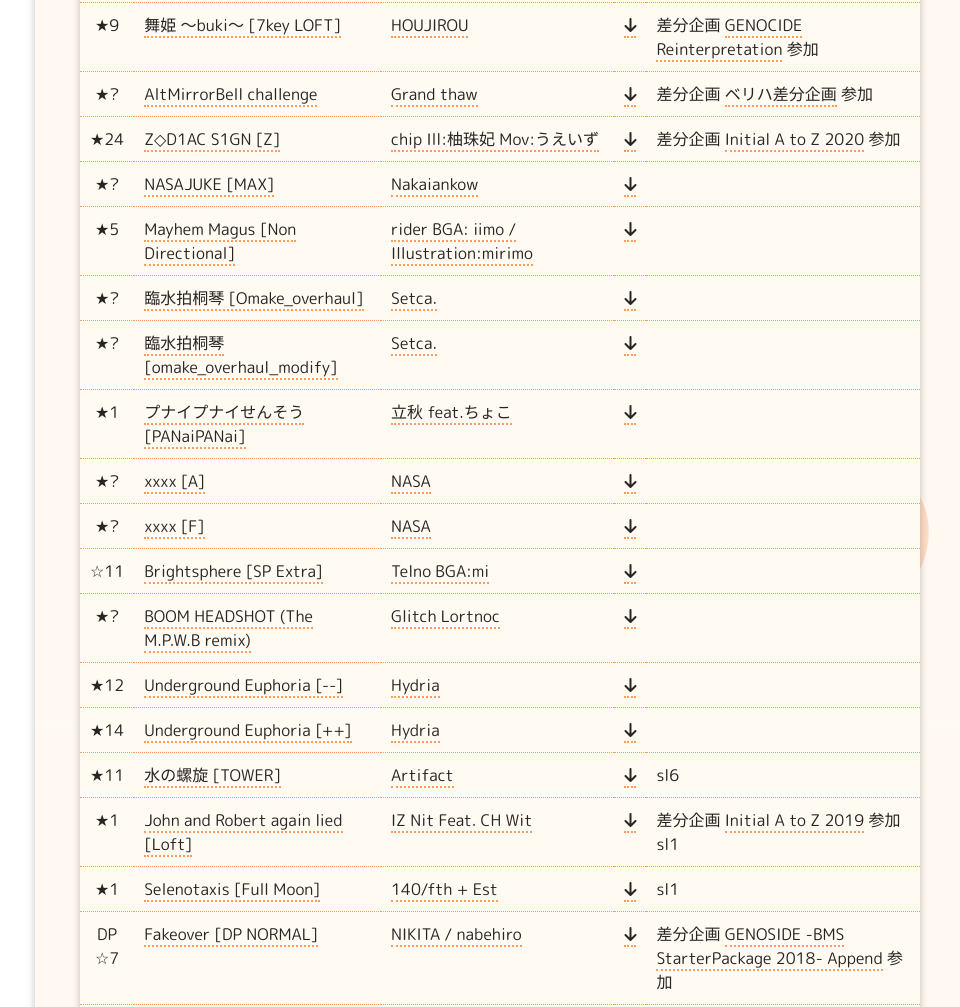
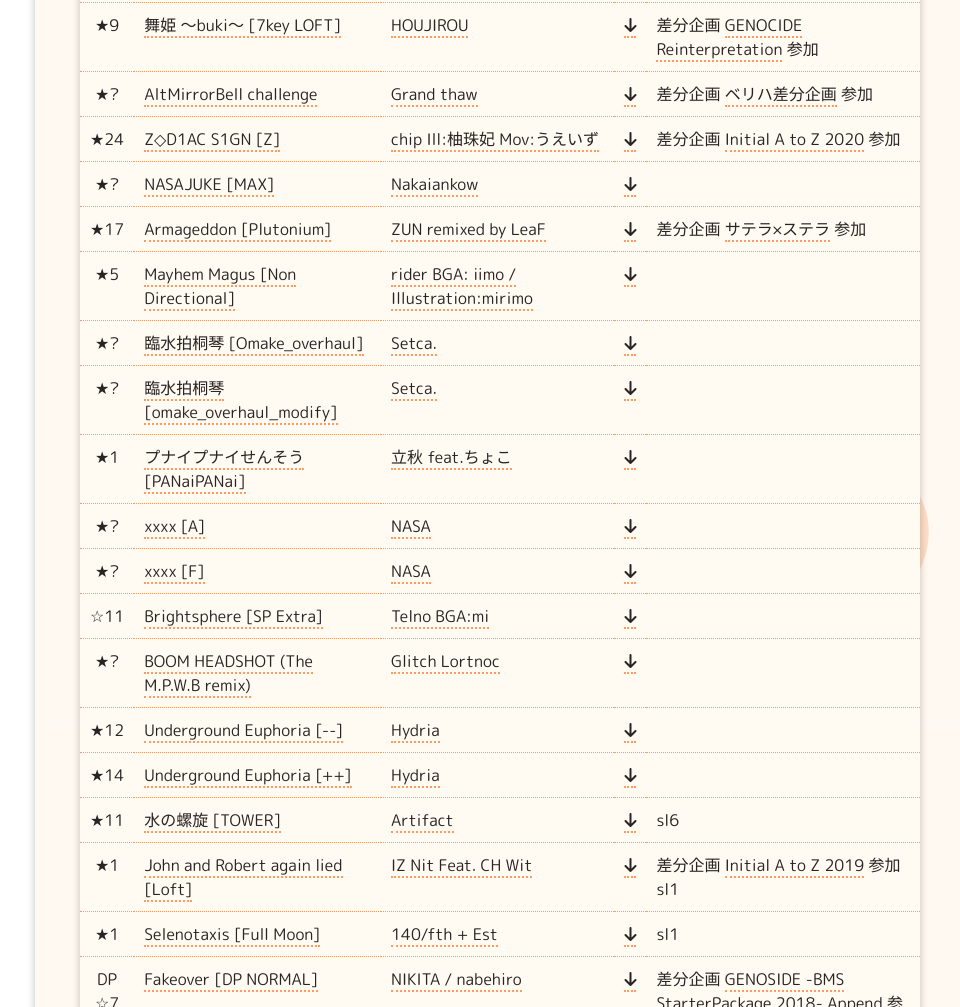
Before and after one commit to sanyparo/sanysabunn, a plain HTML site: page bms.html in a window 1280 px wide. Shown: the part 1689-2696 px from the top of the page, without its empty margins (315-1275 px from the left). Drawn offline with nearby package versions, Linux system fonts and the light colour scheme; some packages are replaced by stand-ins of ours.

Commit message:
Update bms.html

```diff
--- a/bms.html
+++ b/bms.html
@@ -176,6 +176,13 @@
 								class="fas fa-arrow-down"></i></a></td>
 							<td class="td-left"></td>
 						</tr>
+						<tr>
+  <td>★17</td>
+  <td class="td-left"><a href="http://www.dream-pro.info/~lavalse/LR2IR/search.cgi?mode=ranking&bmsmd5=f32f725877814178c3413b5ee9da62a0">Armageddon [Plutonium]</a></td>
+  <td class="td-left"><a href="http://manbow.nothing.sh/event/event.cgi?action=More_def&num=57&event=129">ZUN remixed by LeaF</a></td>
+  <td><a href="https://drive.google.com/file/d/1w40BHZsbsYqYQ8NgK43hkIK6DeiqZqpl/view?usp=sharing"><i class="fas fa-arrow-down"></i></a></td>
+<td class="td-left">差分企画 <a href="https://darksabun.github.io/bceg/event/ondan9/">サテラ×ステラ</a> 参加</td>
+</tr>
 						<tr>
 							<td>★5</td>
 							<td class="td-left"><a href="http://www.dream-pro.info/~lavalse/LR2IR/search.cgi?mode=ranking&bmsid=282345">Mayhem Magus [Non Directional]</a></td>
```
